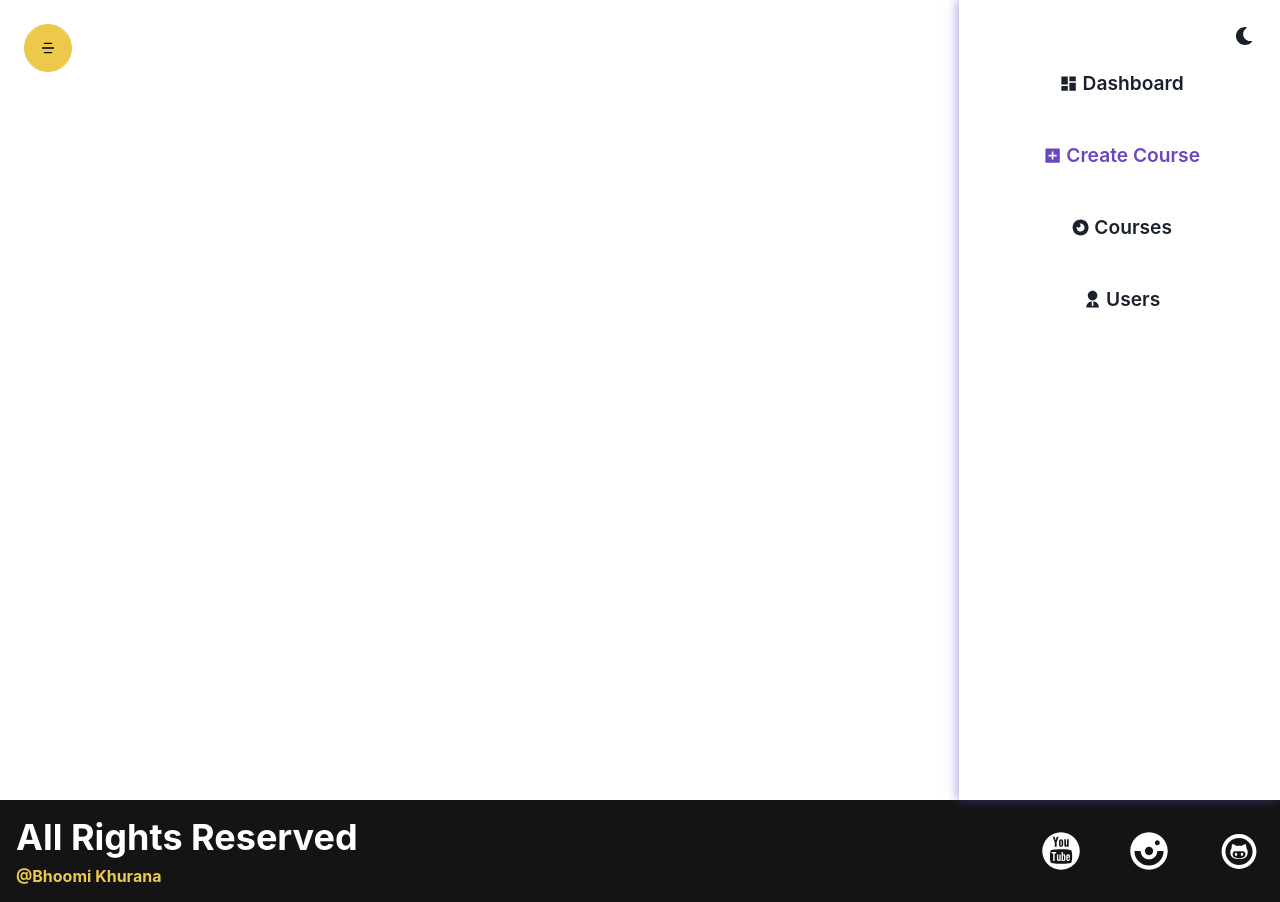
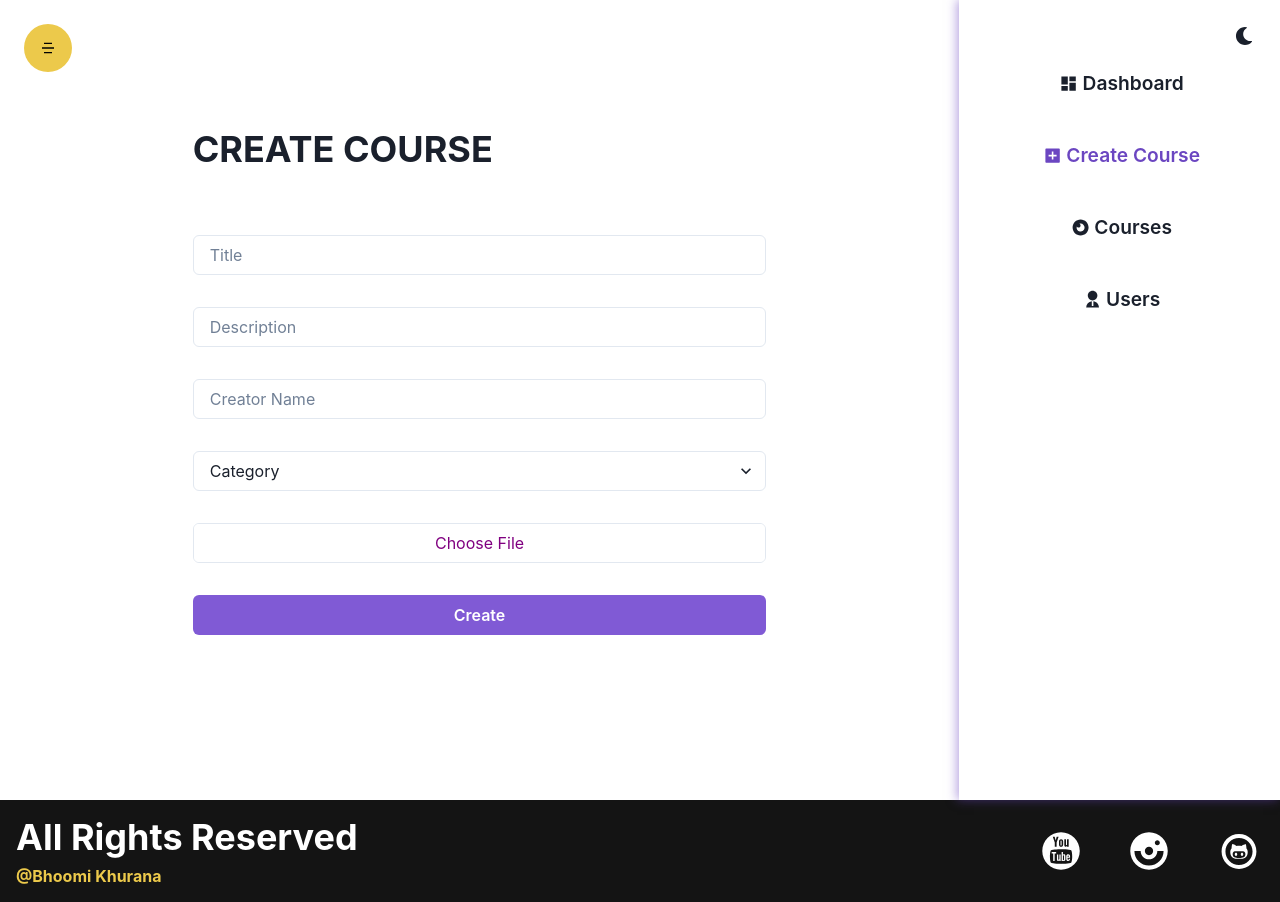
Before and after one commit to bhoomikhurana/LearnIQ, a React (Create React App) app in the folder frontend/: page /admin/createcourse in a window 1280 px wide. Built offline with nearby package versions, Linux system fonts and the light colour scheme.

Commit message:
create course

```diff
--- a/frontend/src/components/Admin/CreateCourse/CreateCourse.jsx
+++ b/frontend/src/components/Admin/CreateCourse/CreateCourse.jsx
@@ -1,16 +1,112 @@
-import { Box, Grid } from '@chakra-ui/react';
-import React from 'react';
+import {
+  Box,
+  Button,
+  Container,
+  Grid,
+  Heading,
+  Image,
+  Input,
+  Select,
+  VStack,
+} from '@chakra-ui/react';
+import React, { useState } from 'react';
 import Sidebar from '../Sidebar';
 import cursor from '../../../assets/images/cursor.png';
-
+import { fileUploadCss } from '../../Auth/Register';
 const CreateCourse = () => {
+  const [title, setTitle] = useState('');
+  const [description, setDescription] = useState('');
+  const [creator, setCreator] = useState('');
+  const [category, setCategory] = useState('');
+  const [imagePrev, setImagePrev] = useState('');
+  const [image, setImage] = useState('');
+  const changeImageHandler = e => {
+    const file = e.target.files[0];
+    const reader = new FileReader();
+    reader.readAsDataURL(file);
+    reader.onloadend = () => {
+      setImagePrev(reader.result);
+      setImage(file);
+    };
+  };
+  const categories = [
+    'Web development',
+    'Artificial Intelligence',
+    'Data Structure & Algorithm',
+    'App Development',
+    'Data Science',
+    'Game development',
+  ];
   return (
     <Grid
       css={{ cursor: `url(${cursor}),default` }}
       minH={'100vh'}
       templateColumns={['1fr', '5fr 1fr']}
     >
-      <Box></Box>
+      <Container py="16">
+        <form>
+          <Heading
+            textTransform={'uppercase'}
+            children="Create course"
+            my="16"
+            textAlign={['center', 'left']}
+          />
+          <VStack m="auto" spacing={'8'}>
+            <Input
+              placeholder="Title"
+              value={title}
+              type="text"
+              focusBorderColor="purple.300"
+              onChange={e => setTitle(e.target.value)}
+            />
+            <Input
+              placeholder="Description"
+              value={description}
+              type="text"
+              focusBorderColor="purple.300"
+              onChange={e => setDescription(e.target.value)}
+            />
+            <Input
+              placeholder="Creator Name"
+              value={creator}
+              type="text"
+              focusBorderColor="purple.300"
+              onChange={e => setCreator(e.target.value)}
+            />
+            <Select
+              focusBorderColor="purple.300"
+              value={category}
+              onChange={e => setCategory(e.target.value)}
+            >
+              <option value={''}>Category</option>
+              {categories.map(item => (
+                <option key={item} value={item}>
+                  {item}
+                </option>
+              ))}
+            </Select>
+            <Input
+              accept="image/*"
+              required
+              type="file"
+              focusBorderColor="purple.300"
+              css={{
+                '&::file-selector-button': {
+                  ...fileUploadCss,
+                  color: 'purple',
+                },
+              }}
+              onChange={changeImageHandler}
+            />
+            {imagePrev && (
+              <Image src={imagePrev} boxSize="64" objectFit={'contain'} />
+            )}
+            <Button colorScheme="purple" w={'full'} type="submit">
+              Create
+            </Button>
+          </VStack>
+        </form>
+      </Container>
       <Sidebar />
     </Grid>
   );
```
